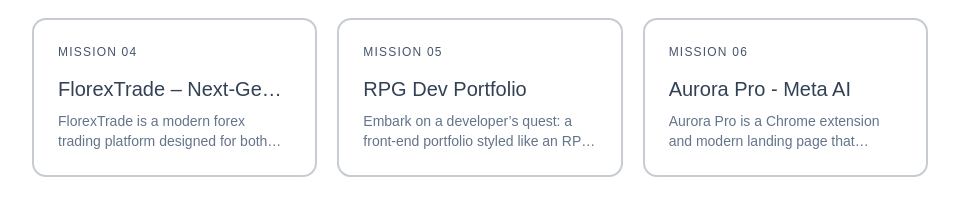
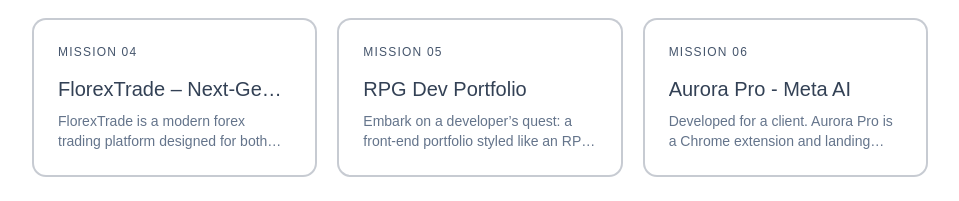
Before and after one commit to adoniasgoesw/Portfolio, a React (Vite) app: page / in a window 1280 px wide. Shown: the part 2062-2263 px from the top of the page, without its empty margins (160-1119 px from the left). Built offline with nearby package versions, Linux system fonts and the light colour scheme.

Commit message:
new version

```diff
--- a/src/data/data.jsx
+++ b/src/data/data.jsx
@@ -122,7 +122,7 @@
     {
         image: Project05,
         name: "Aurora Pro - Meta AI",
-        desc: "Aurora Pro is a Chrome extension and modern landing page that automates your Meta AI workflow. Generate images and animations in batches, monitor tasks in real time, and keep your files organized—boosting your creative flow with minimal manual effort.",
+        desc: "Developed for a client. Aurora Pro is a Chrome extension and landing page that automates creative workflows on Meta AI — batch image and animation generation, real-time task monitoring, and automatic file organization. Features smart error handling, retry queues, and bilingual support (EN/PT-BR).",
         situation: "Live",
         skills: ["React", "Tailwindcss", "Chrome Extension", "Meta AI", "JavaScript"],
         link: "https://aurorapro.netlify.app/",
```
